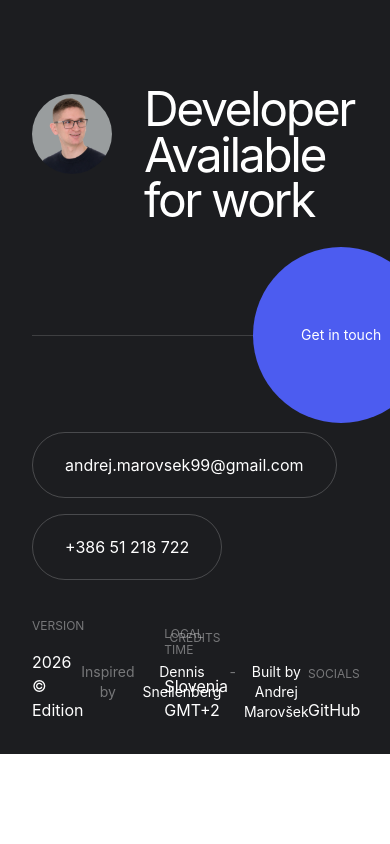
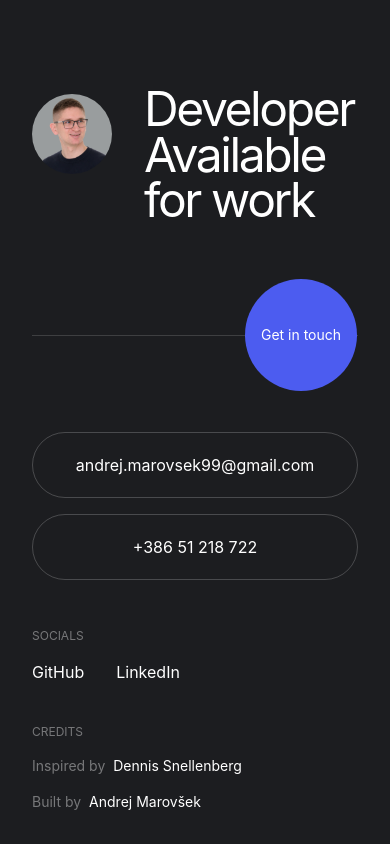
Before and after one commit to Mararovsek99/portfolio, a React (Vite) app: page /contact in a window 390 px wide. Shown: the part 934-1778 px from the top of the page. Before the commit the page ends 1688 px from the top, so only its background shows below. Built offline with nearby package versions, Linux system fonts and the light colour scheme.

Commit message:
edited footer for tablet and mobile userers

```diff
--- a/src/components/Footer.jsx
+++ b/src/components/Footer.jsx
@@ -14,7 +14,7 @@ const Footer = () => {
   return (
     <footer
       ref={footerRef}
-      className="relative min-h-screen bg-[#1c1d20] px-8 py-16 text-white overflow-hidden"
+      className="relative min-h-screen bg-[#1c1d20] px-8 py-16 text-white overflow-hidden md:min-h-[90vh]"
     >
       <div className="max-w-[1350px] mx-auto pt-28">
         <div className="flex items-start gap-8">
@@ -34,64 +34,72 @@ const Footer = () => {
           <motion.a
             href="mailto:andrej.marovsek99@gmail.com"
             style={{ x }}
-            className="absolute right-[15%] top-1/2 -translate-y-1/2 w-44 h-44 rounded-full bg-[#4c5cf0] flex items-center justify-center text-white text-sm"
+            className="absolute left-[calc(50%-70px)] top-1/2 -translate-y-1/2 flex h-28 w-28 items-center justify-center rounded-full bg-[#4c5cf0] text-sm text-white sm:left-[calc(50%-80px)] sm:h-32 sm:w-32 md:right-[15%] md:left-auto md:h-44 md:w-44"
           >
             Get in touch
           </motion.a>
         </div>
 
-        <div className="mt-24 flex gap-4 flex-wrap">
+        <div className="mt-24 mb-46 flex flex-col gap-4 sm:flex-row sm:flex-wrap">
           <a
             href="mailto:andrej.marovsek99@gmail.com"
-            className="border border-white/20 rounded-full px-8 py-5"
+            className="rounded-full border border-white/20 px-8 py-5 text-center"
           >
             andrej.marovsek99@gmail.com
           </a>
 
           <a
             href="tel:+38651218722"
-            className="border border-white/20 rounded-full px-8 py-5"
+            className="mb-4 rounded-full border border-white/20 px-8 py-5 text-center sm:mb-0"
           >
             +386 51 218 722
           </a>
         </div>
       </div>
 
-      <div className="absolute bottom-8 left-8 right-8 flex items-end gap-20">
-        <div>
-          <p className="text-xs text-white/40 mb-4">VERSION</p>
+      <div className="absolute bottom-8 left-8 right-8 flex flex-col items-start gap-10 md:items-center lg:flex-row lg:items-center lg:gap-20">
+        {/* Desktop only */}
+        <div className="hidden lg:block">
+          <p className="mb-4 text-xs text-white/40">VERSION</p>
           <p>2026 © Edition</p>
         </div>
 
-        <div>
-          <p className="text-xs text-white/40 mb-4">LOCAL TIME</p>
+        {/* Desktop only */}
+        <div className="hidden lg:block">
+          <p className="mb-4 text-xs text-white/40">LOCAL TIME</p>
           <p>Slovenia GMT+2</p>
         </div>
 
-        <div className="absolute left-1/2 -translate-x-1/2 text-center">
-          <p className="text-xs text-white/40 mb-4">CREDITS</p>
+        {/* Credits */}
+        <div className="order-2 text-left md:text-center lg:order-none lg:absolute lg:left-1/2 lg:-translate-x-1/2">
+          <p className="mb-4 text-xs text-white/40">CREDITS</p>
 
-          <div className="flex gap-2 text-sm">
+          <div className="flex flex-wrap gap-2 text-sm md:justify-center">
             <span className="text-white/40">Inspired by</span>
 
             <a
               href="https://www.linkedin.com/in/dennissnellenberg/"
               target="_blank"
-              className="hover:text-white transition-colors"
+              className="transition-colors hover:text-white"
             >
               Dennis Snellenberg
             </a>
+            <div className="basis-full md:hidden" />
 
-            <span className="text-white/40">-</span>
+            <span className="hidden text-white/40 lg:block">-</span>
 
-            <span>Built by Andrej Marovšek</span>
+            <span className="text-white/40">Built by</span>
+            <span>Andrej Marovšek</span>
           </div>
         </div>
 
-        <div className="ml-auto">
-          <p className="text-xs text-white/40 mb-4">SOCIALS</p>
+        {/* Socials */}
+        <div className="order-1 flex flex-col items-start md:items-center lg:order-none lg:ml-auto lg:items-center">
+          <p className="mb-4 text-xs text-white/40">SOCIALS</p>
+
           <div className="flex gap-8">
             <a href="https://github.com/Mararovsek99">GitHub</a>
+
             <a href="https://www.linkedin.com/in/andrej-marov%C5%A1ek-78b040206/">
               LinkedIn
             </a>
```
